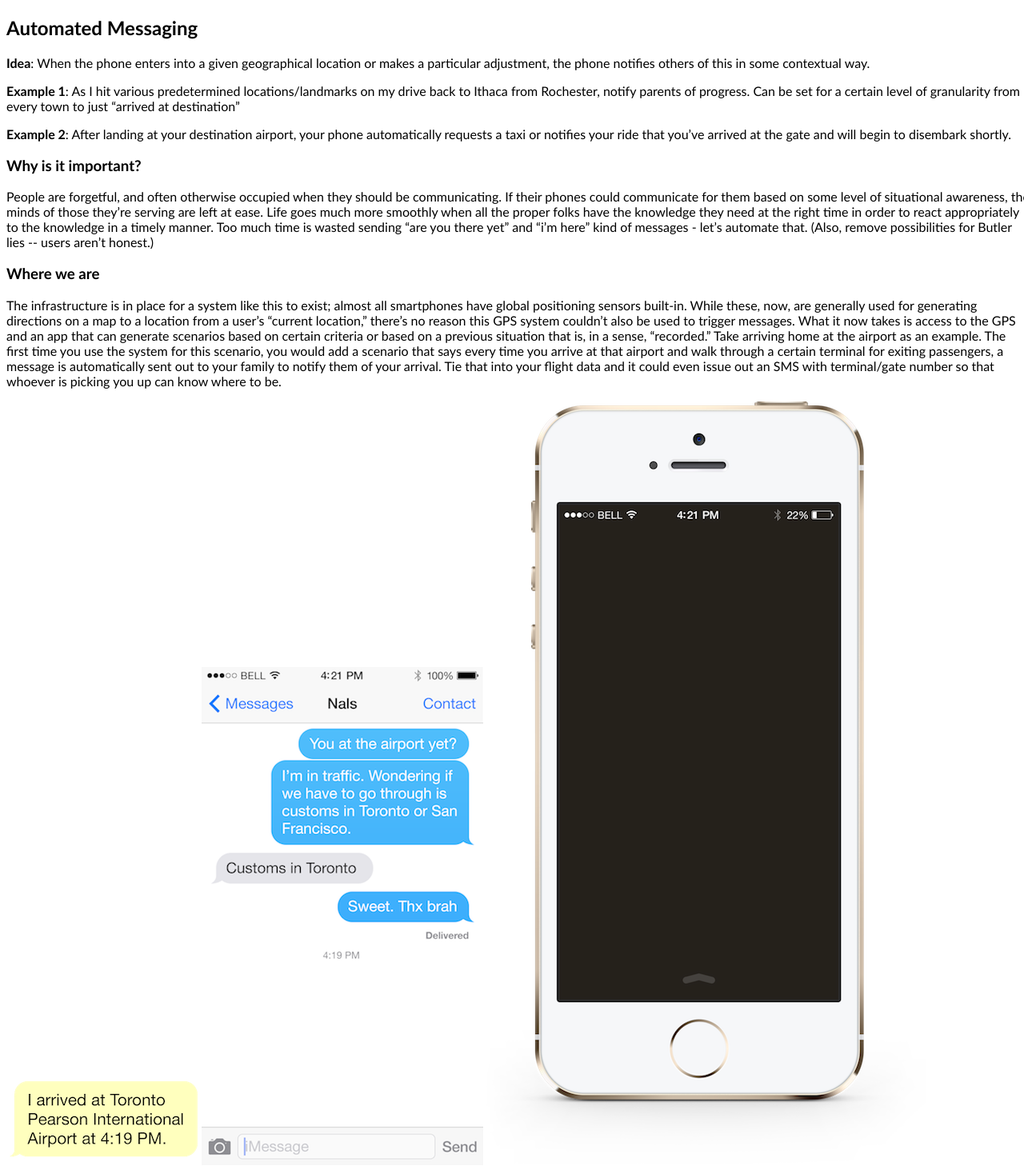
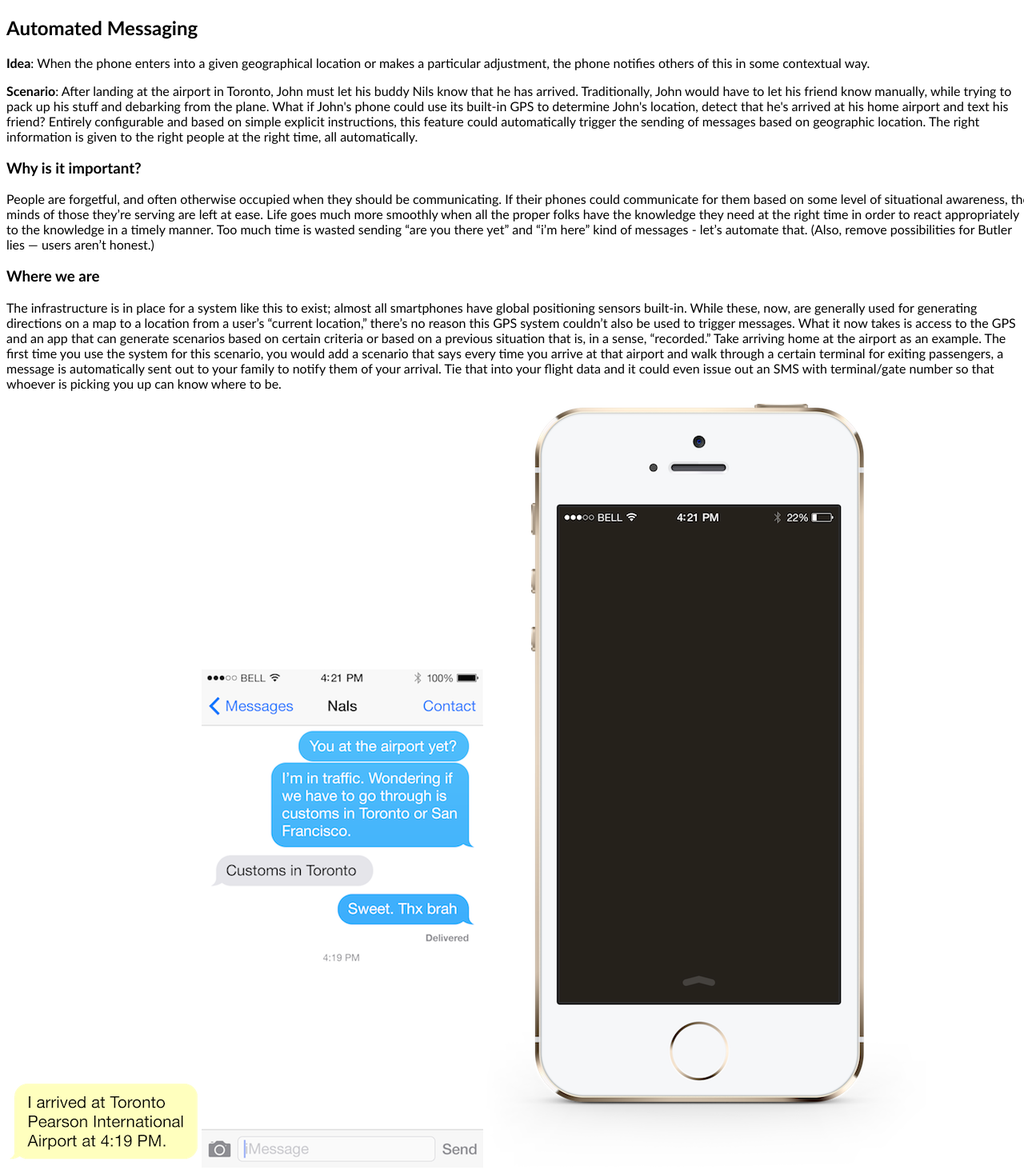
Before and after one commit to parkr/automated-mobile-interactions, a Jekyll site: the page built from automated-texting.html, in a window 1280 px wide. Shown: the whole page at 80% size. Built offline with Jekyll 4.4.1, drawn with Linux system fonts in a browser that asks for light colours.

Commit message:
Better Automated Messaging scenario & wrap @ 80

```diff
--- a/automated-texting.html
+++ b/automated-texting.html
@@ -4,20 +4,49 @@ title: Automated Messaging
 ---
 
 <div class="description">
-  <p><b>Idea</b>: When the phone enters into a given geographical location or makes a particular adjustment, the phone notifies others of this in some contextual way.</p>
   <p>
-    <b>Example 1</b>: As I hit various predetermined locations/landmarks on my drive back to Ithaca from Rochester, notify parents of progress. Can be set for a certain level of granularity from every town to just “arrived at destination”
+    <b>Idea</b>: When the phone enters into a given geographical location
+    or makes a particular adjustment, the phone notifies others of this in
+    some contextual way.
   </p>
   <p>
-    <b>Example 2</b>: After landing at your destination airport, your phone automatically requests a taxi or notifies your ride that you’ve arrived at the gate and will begin to disembark shortly.
+    <b>Scenario</b>: After landing at the airport in Toronto, John must let
+    his buddy Nils know that he has arrived. Traditionally, John would have to
+    let his friend know manually, while trying to pack up his stuff and
+    debarking from the plane. What if John's phone could use its built-in GPS
+    to determine John's location, detect that he's arrived at his home airport
+    and text his friend? Entirely configurable and based on simple explicit
+    instructions, this feature could automatically trigger the sending of
+    messages based on geographic location. The right information is given
+    to the right people at the right time, all automatically.
   </p>
   <h3>Why is it important?</h3>
   <p>
-    People are forgetful, and often otherwise occupied when they should be communicating. If their phones could communicate for them based on some level of situational awareness, the minds of those they’re serving are left at ease. Life goes much more smoothly when all the proper folks have the knowledge they need at the right time in order to react appropriately to the knowledge in a timely manner. Too much time is wasted sending “are you there yet” and “i’m here” kind of messages - let’s automate that. (Also, remove possibilities for Butler lies -- users aren’t honest.)
+    People are forgetful, and often otherwise occupied when they should be
+    communicating. If their phones could communicate for them based on some
+    level of situational awareness, the minds of those they’re serving are
+    left at ease. Life goes much more smoothly when all the proper folks have
+    the knowledge they need at the right time in order to react appropriately
+    to the knowledge in a timely manner. Too much time is wasted sending “are
+    you there yet” and “i’m here” kind of messages - let’s automate that.
+    (Also, remove possibilities for Butler lies &mdash; users aren’t honest.)
   </p>
   <h3>Where we are</h3>
   <p>
-    The infrastructure is in place for a system like this to exist; almost all smartphones have global positioning sensors built-in. While these, now, are generally used for generating directions on a map to a location from a user’s “current location,” there’s no reason this GPS system couldn’t also be used to trigger messages. What it now takes is access to the GPS and an app that can generate scenarios based on certain criteria or based on a previous situation that is, in a sense, “recorded.” Take arriving home at the airport as an example. The first time you use the system for this scenario, you would add a scenario that says every time you arrive at that airport and walk through a certain terminal for exiting passengers, a message is automatically sent out to your family to notify them of your arrival. Tie that into your flight data and it could even issue out an SMS with terminal/gate number so that whoever is picking you up can know where to be.
+    The infrastructure is in place for a system like this to exist; almost all
+    smartphones have global positioning sensors built-in. While these, now,
+    are generally used for generating directions on a map to a location from a
+    user’s “current location,” there’s no reason this GPS system couldn’t also
+    be used to trigger messages. What it now takes is access to the GPS and an
+    app that can generate scenarios based on certain criteria or based on a
+    previous situation that is, in a sense, “recorded.” Take arriving home at
+    the airport as an example. The first time you use the system for this
+    scenario, you would add a scenario that says every time you arrive at that
+    airport and walk through a certain terminal for exiting passengers, a
+    message is automatically sent out to your family to notify them of your
+    arrival. Tie that into your flight data and it could even issue out an
+    SMS with terminal/gate number so that whoever is picking you up can know
+    where to be.
   </p>
 </div>
 
```
